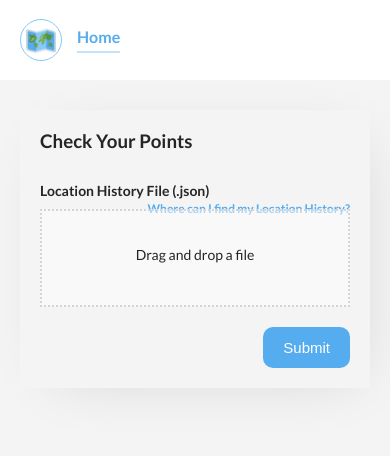
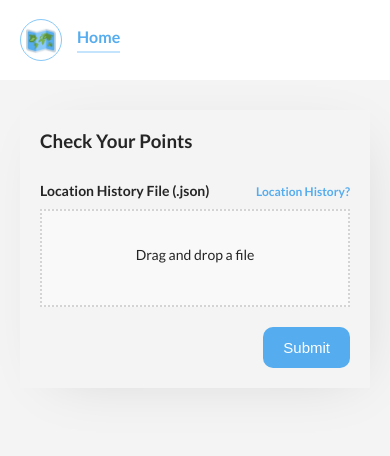
Before and after one commit to nicoknoll/howimetcorona, a Django app: page /check in a window 390 px wide. Shown: the top 456 px of the page. Run offline with Django 3.2, Linux system fonts and the light colour scheme; some libraries are stand-ins or nearby versions.

Commit message:
Fix link on smaller devices

```diff
--- a/core/templates/core/form.html
+++ b/core/templates/core/form.html
@@ -37,7 +37,6 @@
                             <label for="id_{{ field.name }}">
                                 {{ field.label }}
                                 <a class="file-info" href="https://takeout.google.com/settings/takeout/custom/location_history" target="_blank">
-                                    Where can I find my Location History?
                                 </a>
                             </label>
 
--- a/howimetcorona/static/styles/form.scss
+++ b/howimetcorona/static/styles/form.scss
@@ -50,6 +50,18 @@
     font-size: 12px;
     float: right;
     margin-top: 2px;
+
+    &:before{
+        content: 'Where can I find my Location History?';
+        display: block;
+    }
+
+    @media only screen and (max-width: 600px) {
+        &:before{
+            content: 'Location History?';
+            display: block;
+        }
+    }
 }
 
 .file-upload-content {
--- a/howimetcorona/static/styles/main.css
+++ b/howimetcorona/static/styles/main.css
@@ -42,6 +42,16 @@
   font-size: 12px;
   float: right;
   margin-top: 2px;
+}
+.file-info:before {
+  content: "Where can I find my Location History?";
+  display: block;
+}
+@media only screen and (max-width: 600px) {
+  .file-info:before {
+    content: "Location History?";
+    display: block;
+  }
 }
 
 .file-upload-content {
```
Also changed, not shown: 1 other file.
